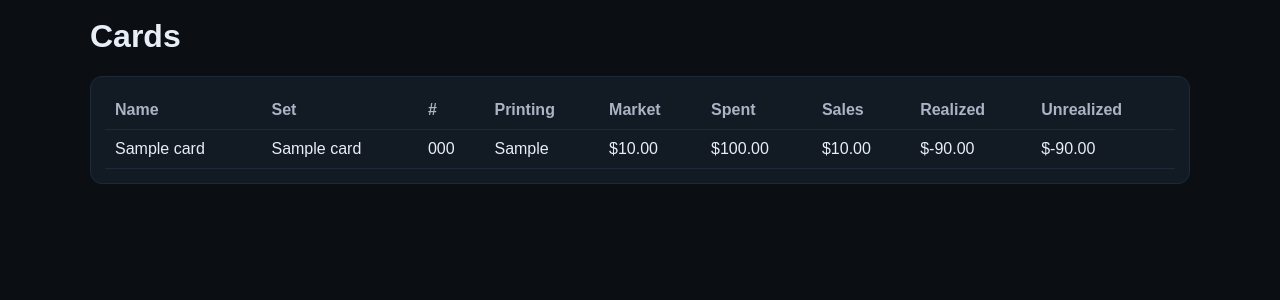
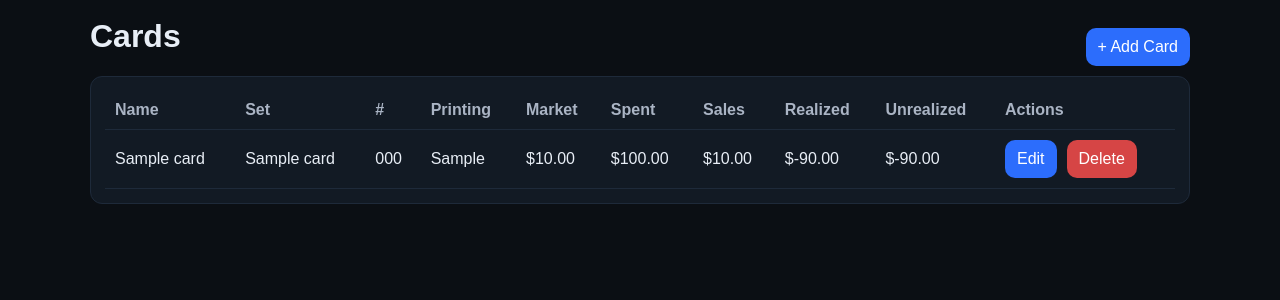
Before and after one commit to Kng214/Pokemon-Profit, a Django app: page /cards/ in a window 1280 px wide. Shown: the part 58-358 px from the top of the page. Run offline with Django 5.2, Linux system fonts and the light colour scheme; a user stored in the database is signed in; tables that the repository leaves empty hold one stand-in row (values such as "Sample post").

Commit message:
added buttons for add, delete, edit, and fixed minor bugs of sealed in cards and cards in sealed

```diff
--- a/pokemon_profit/tracker/models.py
+++ b/pokemon_profit/tracker/models.py
@@ -66,6 +66,10 @@ class SealedProduct(models.Model):
         null=True, blank=True,
         on_delete=models.SET_NULL
     )
+    def __str__(self):
+        if self.set_name:
+            return f"{self.name} ({self.set_name})"
+        return self.name
 
     def _spent_expr(self):
         return ExpressionWrapper(
--- a/pokemon_profit/tracker/static/tracker/css/base.css
+++ b/pokemon_profit/tracker/static/tracker/css/base.css
@@ -96,3 +96,22 @@ button:hover {
   grid-template-columns: repeat(3, 1fr);
   gap: 12px;
 }
+
+.btn {
+  display: inline-block;
+  padding: 10px 12px;
+  border-radius: 10px;
+  background: #2c6dfc;
+  color: white;
+}
+.btn:hover { opacity: 0.9; }
+
+.actions {
+  display: flex;
+  gap: 10px;
+}
+
+.btn-danger {
+  background: #d64545;
+}
+.btn-danger:hover { opacity: 0.9; }
--- a/pokemon_profit/tracker/templates/tracker/card_list.html
+++ b/pokemon_profit/tracker/templates/tracker/card_list.html
@@ -2,14 +2,25 @@
 {% block title %}Cards{% endblock %}
 
 {% block content %}
-  <h1>Cards</h1>
+  <div style="display:flex; justify-content:space-between; align-items:center;">
+    <h1>Cards</h1>
+    <a class="btn" href="{% url 'card_create' %}">+ Add Card</a>
+  </div>
 
   <div class="card">
     <table>
       <thead>
         <tr>
-          <th>Name</th><th>Set</th><th>#</th><th>Printing</th>
-          <th>Market</th><th>Spent</th><th>Sales</th><th>Realized</th><th>Unrealized</th>
+          <th>Name</th>
+          <th>Set</th>
+          <th>#</th>
+          <th>Printing</th>
+          <th>Market</th>
+          <th>Spent</th>
+          <th>Sales</th>
+          <th>Realized</th>
+          <th>Unrealized</th>
+          <th>Actions</th>
         </tr>
       </thead>
       <tbody>
@@ -24,6 +35,12 @@
             <td>${{ c.total_sales }}</td>
             <td>${{ c.realized_profit }}</td>
             <td>${{ c.unrealized_profit }}</td>
+            <td>
+              <div class="actions">
+                <a class="btn" href="{% url 'card_edit' c.id %}">Edit</a>
+                <a class="btn btn-danger" href="{% url 'card_delete' c.id %}">Delete</a>
+              </div>
+            </td>
           </tr>
         {% empty %}
           <tr><td colspan="9">No cards yet.</td></tr>
--- a/pokemon_profit/tracker/urls.py
+++ b/pokemon_profit/tracker/urls.py
@@ -10,5 +10,16 @@ urlpatterns = [
     path("signup/", views.signup, name="signup"),
     path("login/", views.user_login, name="login"),
     path("logout/", views.user_logout, name="logout"),
-
+    path("cards/add/", views.card_create, name="card_create"),
+    path("sealed/add/", views.sealed_create, name="sealed_create"),
+    path("purchases/add/", views.purchase_create, name="purchase_create"),
+    path("sales/add/", views.sale_create, name="sale_create"),
+    path("cards/<int:pk>/edit/", views.card_edit, name="card_edit"),
+    path("cards/<int:pk>/delete/", views.card_delete, name="card_delete"),
+    path("sealed/<int:pk>/edit/", views.sealed_edit, name="sealed_edit"),
+    path("sealed/<int:pk>/delete/", views.sealed_delete, name="sealed_delete"),
+    path("purchases/<int:pk>/edit/", views.purchase_edit, name="purchase_edit"),
+    path("purchases/<int:pk>/delete/", views.purchase_delete, name="purchase_delete"),
+    path("sales/<int:pk>/edit/", views.sale_edit, name="sale_edit"),
+    path("sales/<int:pk>/delete/", views.sale_delete, name="sale_delete"),
 ]
--- a/pokemon_profit/tracker/views.py
+++ b/pokemon_profit/tracker/views.py
@@ -1,10 +1,10 @@
 from decimal import Decimal
 from django.db.models import Sum
-from django.shortcuts import render, redirect
+from django.shortcuts import render, redirect, get_object_or_404
 from django.contrib.auth.decorators import login_required
 from django.contrib.auth import login, authenticate, logout
 from django.contrib.auth.forms import UserCreationForm, AuthenticationForm
-
+from .forms import CardForm, SealedProductForm, PurchaseForm, SaleForm
 from .models import Card, SealedProduct, Purchase, Sale
 
 @login_required
@@ -92,3 +92,185 @@ def user_login(request):
 def user_logout(request):
     logout(request)
     return redirect("login")
+
+@login_required
+def card_create(request):
+    if request.method == "POST":
+        form = CardForm(request.POST)
+        if form.is_valid():
+            obj = form.save(commit=False)
+            obj.user = request.user
+            obj.save()
+            form.save_m2m()
+            return redirect("card_list")
+    else:
+        form = CardForm()
+    return render(request, "tracker/form.html", {"form": form, "title": "Add Card"})
+
+@login_required
+def sealed_create(request):
+    if request.method == "POST":
+        form = SealedProductForm(request.POST)
+        if form.is_valid():
+            obj = form.save(commit=False)
+            obj.user = request.user
+            obj.save()
+            return redirect("sealed_list")
+    else:
+        form = SealedProductForm()
+    return render(request, "tracker/form.html", {"form": form, "title": "Add Sealed Product"})
+
+@login_required
+def purchase_create(request):
+    if request.method == "POST":
+        form = PurchaseForm(request.POST)
+        if form.is_valid():
+            obj = form.save(commit=False)
+            obj.user = request.user
+            if obj.card and obj.card.user_id != request.user.id:
+                form.add_error("card", "That card is not yours.")
+            elif obj.sealed_product and obj.sealed_product.user_id != request.user.id:
+                form.add_error("sealed_product", "That sealed product is not yours.")
+            else:
+                obj.save()
+                return redirect("purchase_list")
+    else:
+        form = PurchaseForm()
+        form.fields["card"].queryset = form.fields["card"].queryset.filter(user=request.user)
+        form.fields["sealed_product"].queryset = form.fields["sealed_product"].queryset.filter(user=request.user)
+    return render(request, "tracker/form.html", {"form": form, "title": "Add Purchase"})
+
+@login_required
+def sale_create(request):
+    if request.method == "POST":
+        form = SaleForm(request.POST)
+        if form.is_valid():
+            obj = form.save(commit=False)
+            obj.user = request.user
+
+            if obj.card and obj.card.user_id != request.user.id:
+                form.add_error("card", "That card is not yours.")
+            elif obj.sealed_product and obj.sealed_product.user_id != request.user.id:
+                form.add_error("sealed_product", "That sealed product is not yours.")
+            else:
+                obj.save()
+                return redirect("sale_list")
+    else:
+        form = SaleForm()
+        form.fields["card"].queryset = form.fields["card"].queryset.filter(user=request.user)
+        form.fields["sealed_product"].queryset = form.fields["sealed_product"].queryset.filter(user=request.user)
+    return render(request, "tracker/form.html", {"form": form, "title": "Add Sale"})
+
+@login_required
+def card_edit(request, pk):
+    card = get_object_or_404(Card, pk=pk, user=request.user)
+    if request.method == "POST":
+        form = CardForm(request.POST, instance=card)
+        if form.is_valid():
+            obj = form.save(commit=False)
+            obj.user = request.user
+            obj.save()
+            form.save_m2m()
+            return redirect("card_list")
+    else:
+        form = CardForm(instance=card)
+    return render(request, "tracker/form.html", {"form": form, "title": "Edit Card"})
+
+@login_required
+def card_delete(request, pk):
+    card = get_object_or_404(Card, pk=pk, user=request.user)
+    if request.method == "POST":
+        card.delete()
+        return redirect("card_list")
+    return render(request, "tracker/confirm_delete.html", {
+        "title": "Delete Card",
+        "object": card,
+        "cancel_url": "card_list",
+    })
+
+@login_required
+def sealed_edit(request, pk):
+    sealed = get_object_or_404(SealedProduct, pk=pk, user=request.user)
+    if request.method == "POST":
+        form = SealedProductForm(request.POST, instance=sealed)
+        if form.is_valid():
+            obj = form.save(commit=False)
+            obj.user = request.user
+            obj.save()
+            return redirect("sealed_list")
+    else:
+        form = SealedProductForm(instance=sealed)
+    return render(request, "tracker/form.html", {"form": form, "title": "Edit Sealed Product"})
+
+@login_required
+def sealed_delete(request, pk):
+    sealed = get_object_or_404(SealedProduct, pk=pk, user=request.user)
+    if request.method == "POST":
+        sealed.delete()
+        return redirect("sealed_list")
+    return render(request, "tracker/confirm_delete.html", {
+        "title": "Delete Sealed Product",
+        "object": sealed,
+        "cancel_url": "sealed_list",
+    })
+
+@login_required
+def purchase_edit(request, pk):
+    purchase = get_object_or_404(Purchase, pk=pk, user=request.user)
+    if request.method == "POST":
+        form = PurchaseForm(request.POST, instance=purchase)
+        form.fields["card"].queryset = Card.objects.filter(user=request.user)
+        form.fields["sealed_product"].queryset = SealedProduct.objects.filter(user=request.user)
+
+        if form.is_valid():
+            obj = form.save(commit=False)
+            obj.user = request.user
+            obj.save()
+            return redirect("purchase_list")
+    else:
+        form = PurchaseForm(instance=purchase)
+        form.fields["card"].queryset = Card.objects.filter(user=request.user)
+        form.fields["sealed_product"].queryset = SealedProduct.objects.filter(user=request.user)
+    return render(request, "tracker/form.html", {"form": form, "title": "Edit Purchase"})
+
+@login_required
+def purchase_delete(request, pk):
+    purchase = get_object_or_404(Purchase, pk=pk, user=request.user)
+    if request.method == "POST":
+        purchase.delete()
+        return redirect("purchase_list")
+    return render(request, "tracker/confirm_delete.html", {
+        "title": "Delete Purchase",
+        "object": purchase,
+        "cancel_url": "purchase_list",
+    })
+
+@login_required
+def sale_edit(request, pk):
+    sale = get_object_or_404(Sale, pk=pk, user=request.user)
+    if request.method == "POST":
+        form = SaleForm(request.POST, instance=sale)
+        form.fields["card"].queryset = Card.objects.filter(user=request.user)
+        form.fields["sealed_product"].queryset = SealedProduct.objects.filter(user=request.user)
+        if form.is_valid():
+            obj = form.save(commit=False)
+            obj.user = request.user
+            obj.save()
+            return redirect("sale_list")
+    else:
+        form = SaleForm(instance=sale)
+        form.fields["card"].queryset = Card.objects.filter(user=request.user)
+        form.fields["sealed_product"].queryset = SealedProduct.objects.filter(user=request.user)
+    return render(request, "tracker/form.html", {"form": form, "title": "Edit Sale"})
+
+@login_required
+def sale_delete(request, pk):
+    sale = get_object_or_404(Sale, pk=pk, user=request.user)
+    if request.method == "POST":
+        sale.delete()
+        return redirect("sale_list")
+    return render(request, "tracker/confirm_delete.html", {
+        "title": "Delete Sale",
+        "object": sale,
+        "cancel_url": "sale_list",
+    })
```
Also changed, not shown: pokemon_profit/tracker/forms.py (added, +48 -0 lines), pokemon_profit/tracker/templates/tracker/confirm_delete.html (added, +17 -0 lines), pokemon_profit/tracker/templates/tracker/form.html (added, +23 -0 lines), pokemon_profit/tracker/templates/tracker/purchase_list.html (+16 -2 lines), pokemon_profit/tracker/templates/tracker/sale_list.html (+16 -2 lines), pokemon_profit/tracker/templates/tracker/sealed_list.html (+19 -3 lines), pokemon_profit/data/ME02PhantasmalFlamesProductsAndPrices.csv (added).
